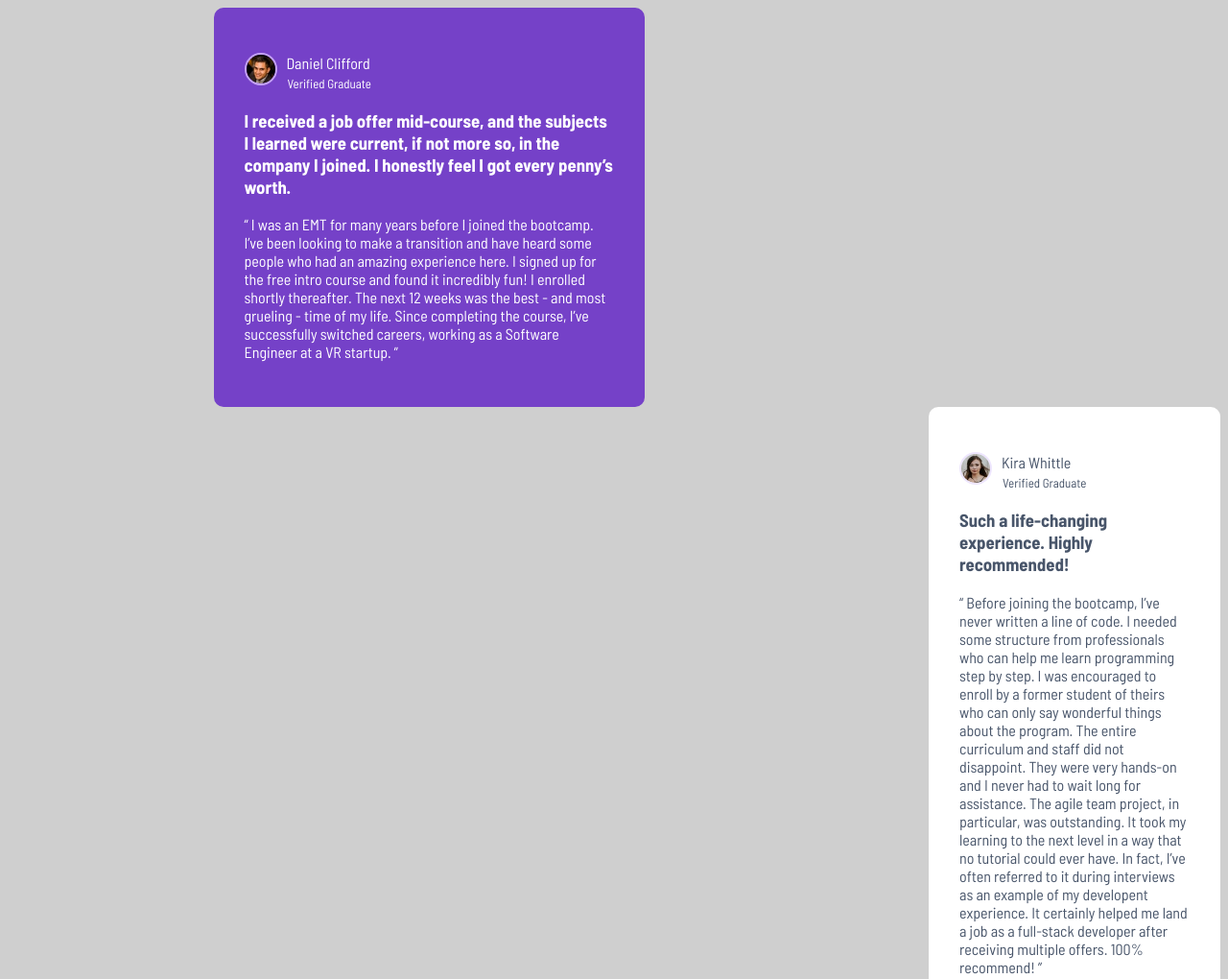
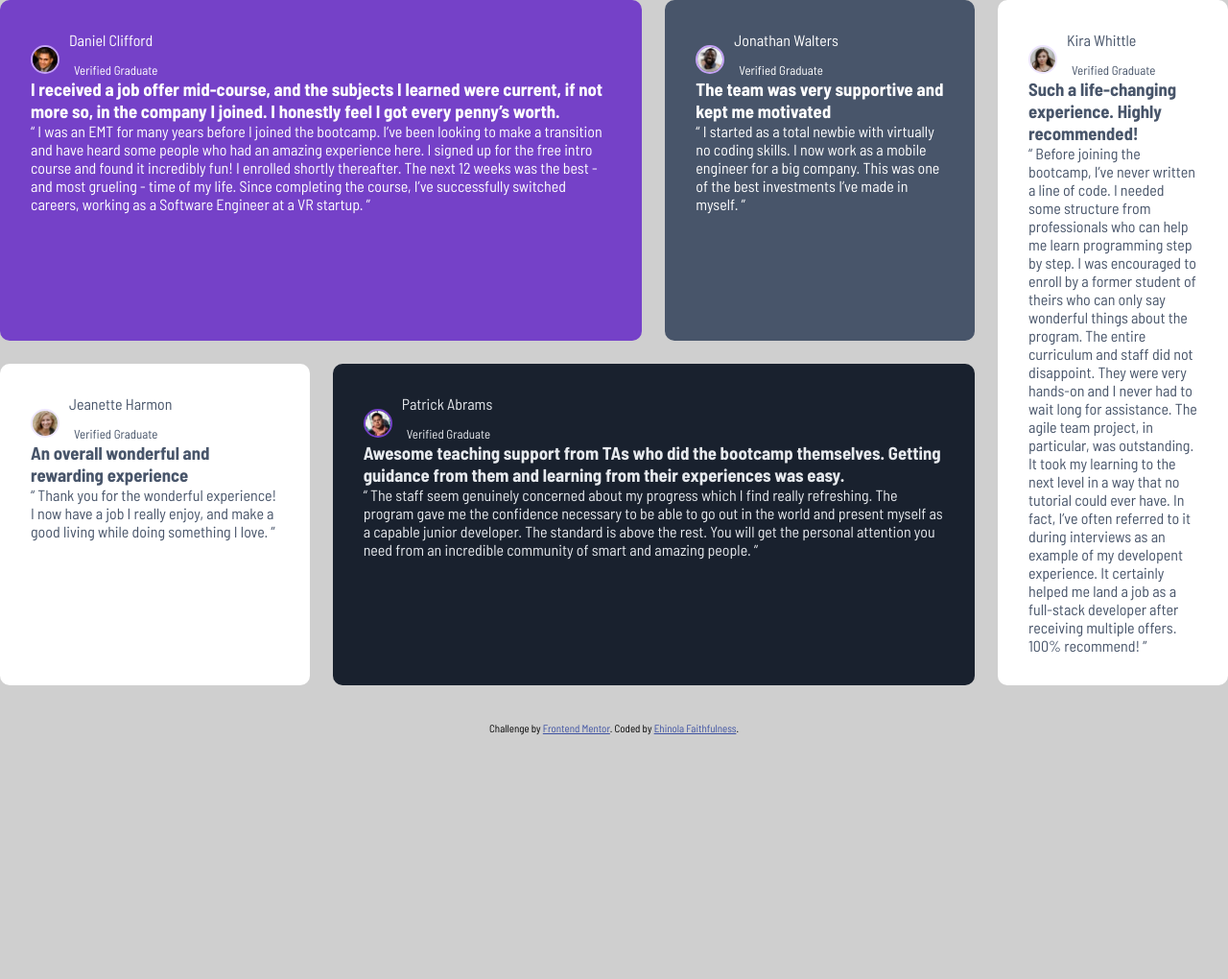
Before and after one commit to faithfulnessehinola/Testimonial-grid-section, a plain HTML site: page index.html in a window 1280 px wide. Shown: the top 1020 px of the page at 96% size. After the commit the page ends 800 px from the top, so only its background shows below. Drawn offline with Linux system fonts and the light colour scheme; a web font is replaced by a local one.

Commit message:
more commit

```diff
--- a/style.css
+++ b/style.css
@@ -1,4 +1,10 @@
 @import url('https://fonts.googleapis.com/css2?family=Barlow+Semi+Condensed:ital,wght@0,100;0,200;0,300;0,400;0,500;0,600;0,700;0,800;0,900;1,100;1,200;1,300;1,400;1,500;1,600;1,700;1,800;1,900&family=Bungee+Tint&family=Poppins:ital,wght@0,100;0,200;0,300;0,400;0,500;0,600;0,700;0,800;0,900;1,100;1,200;1,300;1,400;1,500;1,600;1,700;1,800;1,900&family=Roboto:ital,wght@0,100;0,300;0,400;0,500;0,700;0,900;1,100;1,300;1,400;1,500;1,700;1,900&display=swap');
+
+*{
+    padding: 0;
+    margin: 0;
+    box-sizing: border-box;
+}
 
 :root {
      --Dark-blue: hsl(219, 29%, 14%);
@@ -18,11 +24,14 @@ body{
     font-family: "Barlow Semi Condensed";
 }
 
+.mainsection{
+    display: grid;
+    grid-template-columns: 1fr;
+    gap: 1.5rem;
+}
+
 .div1{
     background-color: var(--Purple3);
-    min-width: 70%;
-    width: 15rem;
-    margin: auto;
     color: white;
     padding: 2rem;
     border-radius: 10px;
@@ -49,9 +58,6 @@ body{
 
 .div2{
     background-color: var(--Grey500);
-    min-width: 70%;
-    width: 15rem;
-    margin: auto;
     color: white;
     padding: 2rem;
     border-radius: 10px;
@@ -68,9 +74,6 @@ body{
 
 .div3{
     background-color: var(--White);
-     min-width: 70%;
-    width: 15rem;
-    margin: auto;
     padding: 2rem;
     border-radius: 10px;
     color: var(--Grey500);
@@ -87,9 +90,6 @@ body{
 
 .div4{
     background-color: var(--Dark-blue);
-    min-width: 70%;
-    width: 15rem;
-    margin: auto;
     padding: 2rem;
     border-radius: 10px;
     color: var(--Grey100);
@@ -126,32 +126,23 @@ body{
 @media (min-width: 750px){
    .mainsection{
     display: grid;
-        grid-template-columns: repeat(4, 1fr);
-        gap: rem;
-        max-width: 90%;
-        width: 1100px;
-        margin-left: auto;
+    grid-template-columns: repeat(3, 1fr);
+    width: 100%;
    }
 
    .div1{
-        grid-column: 1 / span 2;
-    }
-
-    .div2{
-        grid-column: 3 / span 2;
-    }
-
-    .div3{
-        grid-column: 1 / span 1;
+    grid-column: span 2;
    }
 
    .div4{
-           grid-column: 2 / span 2;
+    grid-column: span 2;
    }
 
    .div5{
-          grid-column: 4 / span 1;
-          grid-row: 2 / span 2;
+    grid-column-start: 4;
+    grid-row-start: 1;
+    grid-row-end: 3;
    }
 
+
 }
```
Also changed, not shown: index.html (+0 -7 lines). Lines whose indentation alone changed are shown as unchanged.
